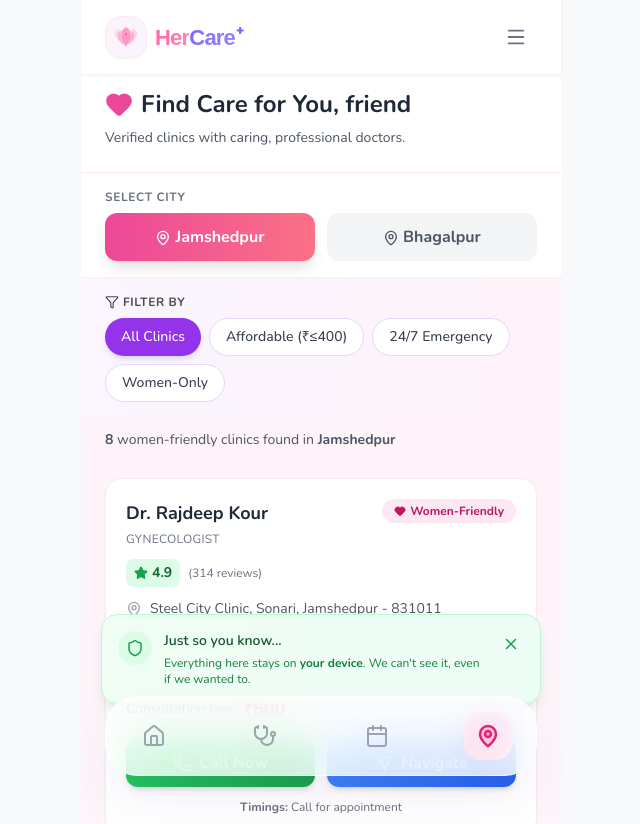
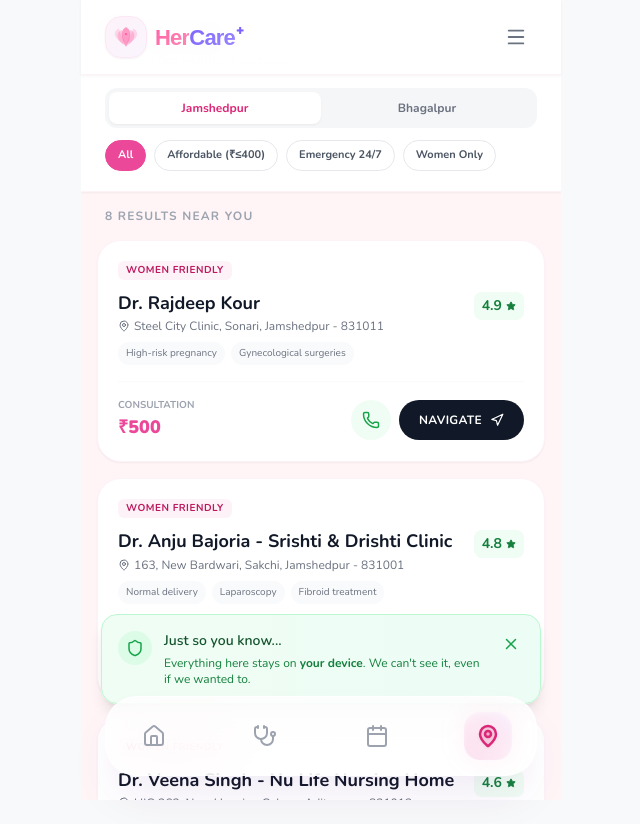
Before and after one commit to Abhiahek123/HerCare-Plus, a Next.js app: page /care in a window 1280 px wide. Shown: the top 824 px of the page, without its empty margins (319-959 px from the left). After the commit the page ends 800 px from the top, so only its background shows below. Built offline with nearby package versions, Linux system fonts and the light colour scheme.

Commit message:
Final Polish: Care Page Scroll/Layout Optimization & Checker Speed Boost

```diff
--- a/src/app/care/page.tsx
+++ b/src/app/care/page.tsx
@@ -41,208 +41,149 @@
   };
 
   return (
-    <div className="min-h-screen bg-gradient-to-b from-pink-50 to-white pt-16 pb-24">
-      {/* Header */}
-      <div className="px-6 py-6 bg-white border-b border-pink-100">
-        <div className="max-w-4xl mx-auto">
-          <h1 className="text-2xl font-bold text-gray-800 mb-2 flex items-center gap-2">
-            <Heart size={28} className="text-pink-500" fill="currentColor" />
-            Find Care for You, {nickname}
+    <div className="flex flex-col h-[100dvh] bg-[#FFF5F7] font-nunito overflow-hidden">
+      {/* 🟢 STICKY HEADER GROUP */}
+      <div className="flex-none z-30 bg-white/95 backdrop-blur-md shadow-sm border-b border-pink-100/50">
+
+        {/* Top Bar */}
+        <div className="px-6 py-5">
+           <h1 className="text-xl font-bold text-gray-800 flex items-center gap-2">
+             <Heart size={24} className="text-pink-500 fill-pink-500" />
+             Find Care
            </h1>
-          <p className="text-sm text-gray-600">
-            {age && age < 18
-              ? "Safe & supportive clinics for young women's health."
-              : age && age > 45
-              ? "Specialized care for every stage of your wellness journey."
-              : "Verified clinics with caring, professional doctors."}
+           <p className="text-xs text-gray-500 mt-1 pl-8">
+             {age && age < 18 ? "Trusted clinics for young women" : "Verified healthcare partners"}
            </p>
         </div>
-      </div>
 
-      {/* City Selector */}
-      <div className="px-6 py-4 bg-white border-b border-gray-100">
-        <div className="max-w-4xl mx-auto">
-          <label className="text-xs font-bold text-gray-500 uppercase tracking-wider mb-2 block">Select City</label>
-          <div className="flex gap-3">
-            <button
-              onClick={() => setSelectedCity("jamshedpur")}
-              className={`flex-1 py-3 rounded-xl font-bold transition-all ${
-                selectedCity === "jamshedpur"
-                  ? "bg-gradient-to-r from-pink-500 to-rose-400 text-white shadow-lg"
-                  : "bg-gray-100 text-gray-600 hover:bg-gray-200"
-              }`}
-            >
-              <MapPin size={16} className="inline mr-1" />
+        {/* Controls Row */}
+        <div className="px-6 pb-4 flex flex-col gap-3">
+          {/* City Toggle */}
+          <div className="flex bg-gray-100/80 p-1 rounded-xl">
+             <button onClick={() => setSelectedCity("jamshedpur")} className={`flex-1 py-2 rounded-lg text-xs font-bold transition-all ${selectedCity === "jamshedpur" ? "bg-white text-pink-600 shadow-sm" : "text-gray-500 hover:text-gray-700"}`}>
                Jamshedpur
              </button>
-            <button
-              onClick={() => setSelectedCity("bhagalpur")}
-              className={`flex-1 py-3 rounded-xl font-bold transition-all ${
-                selectedCity === "bhagalpur"
-                  ? "bg-gradient-to-r from-pink-500 to-rose-400 text-white shadow-lg"
-                  : "bg-gray-100 text-gray-600 hover:bg-gray-200"
-              }`}
-            >
-              <MapPin size={16} className="inline mr-1" />
+             <button onClick={() => setSelectedCity("bhagalpur")} className={`flex-1 py-2 rounded-lg text-xs font-bold transition-all ${selectedCity === "bhagalpur" ? "bg-white text-pink-600 shadow-sm" : "text-gray-500 hover:text-gray-700"}`}>
                Bhagalpur
              </button>
           </div>
-        </div>
-      </div>
 
-      {/* Filters */}
-      <div className="px-6 py-4 bg-gradient-to-r from-purple-50 to-pink-50">
-        <div className="max-w-4xl mx-auto">
-          <label className="text-xs font-bold text-gray- uppercase tracking-wider mb-2 block flex items-center gap-1">
-            <Filter size={14} />
-            Filter By
-          </label>
-          <div className="flex gap-2 flex-wrap">
+          {/* Filter Pills - Horizontal Scroll */}
+          <div className="flex gap-2 overflow-x-auto pb-1 no-scrollbar mask-gradient">
              {[
-              { value: "all", label: "All Clinics" },
+               { value: "all", label: "All" },
                { value: "affordable", label: "Affordable (₹≤400)" },
-              { value: "emergency", label: "24/7 Emergency" },
-              { value: "womenOnly", label: "Women-Only" }
-            ].map(filter => (
+               { value: "emergency", label: "Emergency 24/7" },
+               { value: "womenOnly", label: "Women Only" }
+             ].map(f => (
                <button
-                key={filter.value}
-                onClick={() => setFilterType(filter.value as typeof filterType)}
-                className={`px-4 py-2 rounded-full text-sm font-medium transition-all ${
-                  filterType === filter.value
-                    ? "bg-purple-600 text-white shadow-md"
-                    : "bg-white text-gray-700 border border-purple-200 hover:border-purple-400"
+                 key={f.value}
+                 onClick={() => setFilterType(f.value as any)}
+                 className={`whitespace-nowrap px-3 py-1.5 rounded-full text-[11px] font-bold border transition-colors ${
+                   filterType === f.value
+                   ? "bg-pink-500 border-pink-500 text-white"
+                   : "bg-white border-gray-200 text-gray-600"
                  }`}
                >
-                {filter.label}
+                 {f.label}
                </button>
              ))}
           </div>
         </div>
       </div>
 
-      {/* Results Count */}
-      <div className="px-6 py-3 max-w-4xl mx-auto">
-        <p className="text-sm text-gray-600">
-          <strong>{filteredClinics.length}</strong> women-friendly {filteredClinics.length === 1 ? "clinic" : "clinics"} found in <strong>{selectedCity === "jamshedpur" ? "Jamshedpur" : "Bhagalpur"}</strong>
+      {/* 🟢 SCROLLABLE LIST AREA */}
+      <div className="flex-1 overflow-y-auto px-4 pt-4 pb-32 scroll-smooth">
+
+         <p className="text-xs font-bold text-gray-400 uppercase tracking-widest mb-4 px-2">
+           {filteredClinics.length} Results Near You
          </p>
-      </div>
 
-      {/* Clinic List */}
-      <div className="px-6 py-4 max-w-4xl mx-auto space-y-4">
+         <div className="space-y-4">
            {filteredClinics.map((clinic, index) => (
              <motion.div
                key={clinic.id}
                initial={{ opacity: 0, y: 20 }}
                animate={{ opacity: 1, y: 0 }}
                transition={{ delay: index * 0.05 }}
-            className="bg-white rounded-2xl border border-pink-100 shadow-sm overflow-hidden hover:shadow-md transition-shadow"
+               className="bg-white rounded-[1.5rem] border border-pink-50 shadow-sm p-5 relative overflow-hidden group"
              >
-            <div className="p-5">
-              {/* Header */}
-              <div className="flex items-start justify-between mb-3">
-                <div className="flex-1">
-                  <h3 className="font-bold text-gray-800 text-lg mb-1">{clinic.name}</h3>
-                  <p className="text-xs text-gray-500 uppercase tracking-wide">{clinic.type}</p>
-                </div>
+               {/* Badges */}
+               <div className="flex gap-2 mb-3">
                  {clinic.womenFriendly && (
-                  <div className="bg-pink-100 text-pink-700 px-3 py-1 rounded-full text-xs font-bold flex items-center gap-1">
-                    <Heart size={12} fill="currentColor" />
-                    Women-Friendly
-                  </div>
+                   <span className="bg-pink-50 text-pink-700 px-2 py-0.5 rounded-md text-[10px] font-bold uppercase tracking-wider">
+                     Women Friendly
+                   </span>
+                 )}
+                 {clinic.affordable && (
+                   <span className="bg-blue-50 text-blue-700 px-2 py-0.5 rounded-md text-[10px] font-bold uppercase tracking-wider">
+                     Affordable
+                   </span>
                  )}
                </div>
 
-              {/* Rating */}
-              <div className="flex items-center gap-2 mb-3">
-                <div className="flex items-center bg-green-100 px-2 py-1 rounded-lg">
-                  <Star size={14} className="text-green-600 mr-1" fill="currentColor" />
-                  <span className="text-sm font-bold text-green-800">{clinic.rating}</span>
+               <div className="flex justify-between items-start mb-2">
+                 <div>
+                   <h3 className="font-bold text-lg text-gray-900 leading-tight mb-1">{clinic.name}</h3>
+                   <p className="text-xs text-gray-500 flex items-center gap-1">
+                     <MapPin size={12} />
+                     {clinic.address}
+                   </p>
                  </div>
-                <span className="text-xs text-gray-500">({clinic.reviews} reviews)</span>
-                {clinic.emergency && (
-                  <span className="text-xs bg-red-100 text-red-700 px-2 py-1 rounded-full font-medium">24/7 Emergency</span>
-                )}
-                {clinic.affordable && (
-                  <span className="text-xs bg-blue-100 text-blue-700 px-2 py-1 rounded-full font-medium">Affordable</span>
-                )}
-              </div>
-
-              {/* Address */}
-              <div className="flex items-start gap-2 mb-3">
-                <MapPin size={16} className="text-gray-400 shrink-0 mt-0.5" />
-                <p className="text-sm text-gray-600">{clinic.address}</p>
-              </div>
-
-              {/* Specialties */}
-              <div className="mb-4">
-                <p className="text-xs font-bold text-gray-500 uppercase tracking-wider mb-2">Specialties</p>
-                <div className="flex flex-wrap gap-2">
-                  {clinic.specialties.map((specialty, idx) => (
-                    <span key={idx} className="text-xs bg-purple-50 text-purple-700 px-2 py-1 rounded-full">
-                      {specialty}
-                    </span>
-                  ))}
+                 <div className="bg-green-50 text-green-700 px-2 py-1 rounded-lg font-bold text-sm flex items-center gap-1">
+                   {clinic.rating} <Star size={10} fill="currentColor" />
                  </div>
                </div>
 
-              {/* Fees */}
-              <div className="flex items-center gap-2 mb-4">
-                <p className="text-sm text-gray-600">Consultation Fee:</p>
-                <p className="text-lg font-bold text-pink-600">
-                  {clinic.fees === 0 ? "FREE" : `₹${clinic.fees}`}
-                </p>
+               {/* Tags */}
+               <div className="flex flex-wrap gap-1.5 mb-4">
+                  {clinic.specialties.slice(0, 3).map((s, i) => (
+                    <span key={i} className="text-[10px] text-gray-500 bg-gray-50 px-2 py-1 rounded-full">{s}</span>
+                  ))}
                </div>
 
-              {/* Actions */}
-              <div className="flex gap-3">
+               <div className="flex items-center justify-between border-t border-gray-50 pt-4 mt-2">
+                  <div>
+                    <span className="block text-[10px] text-gray-400 font-bold uppercase">Consultation</span>
+                    <span className="text-lg font-black text-pink-500">
+                      {clinic.fees === 0 ? "FREE" : `₹${clinic.fees}`}
+                    </span>
+                  </div>
+
+                  <div className="flex gap-2">
                     <button
                       onClick={() => handleCall(clinic.phone)}
-                  className="flex-1 bg-gradient-to-r from-green-500 to-green-600 text-white py-3 rounded-xl font-bold flex items-center justify-center gap-2 hover:from-green-600 hover:to-green-700 transition-all shadow-md"
+                      className="w-10 h-10 rounded-full bg-green-50 text-green-600 flex items-center justify-center hover:bg-green-100 transition-colors"
                     >
                       <Phone size={18} />
-                  Call Now
                     </button>
                     <button
                       onClick={() => handleNavigate(clinic.location.lat, clinic.location.lng, clinic.name)}
-                  className="flex-1 bg-gradient-to-r from-blue-500 to-blue-600 text-white py-3 rounded-xl font-bold flex items-center justify-center gap-2 hover:from-blue-600 hover:to-blue-700 transition-all shadow-md"
+                      className="h-10 px-5 rounded-full bg-gray-900 text-white text-xs font-bold uppercase tracking-wide flex items-center gap-2 hover:bg-black transition-colors"
                     >
-                  <Navigation size={18} />
                       Navigate
+                      <Navigation size={14} />
                     </button>
                   </div>
-
-              {/* Timings */}
-              {clinic.timings && (
-                <p className="text-xs text-gray-500 mt-3 text-center">
-                  <strong>Timings:</strong> {clinic.timings}
-                </p>
-              )}
                </div>
              </motion.div>
            ))}
-      </div>
 
-      {/* No Results */}
            {filteredClinics.length === 0 && (
-        <div className="text-center py-12">
-          <p className="text-gray-500 mb-2">No clinics match your filters</p>
-          <button
-            onClick={() => setFilterType("all")}
-            className="text-purple-600 font-medium underline"
-          >
-            Clear filters
-          </button>
+              <div className="text-center py-20 opacity-50">
+                 <p>No clinics found.</p>
+                 <button onClick={() => setFilterType("all")} className="text-pink-500 underline text-sm">Clear filters</button>
               </div>
            )}
 
-      {/* Emergency Banner */}
-      <div className="px-6 py-4 max-w-4xl mx-auto mt-6">
-        <div className="bg-gradient-to-r from-red-50 to-orange-50 p-5 rounded-2xl border border-red-100">
-          <h3 className="font-bold text-red-800 mb-2">Medical Emergency?</h3>
-          <p className="text-sm text-red-700 mb-3">If you need immediate help, call:</p>
-          <a href="tel:108" className="inline-block bg-red-600 text-white px-6 py-3 rounded-full font-bold hover:bg-red-700 transition-all">
-            Call 108 - Free Ambulance
+           {/* Emergency Card */}
+           <div className="bg-red-50 rounded-2xl p-5 border border-red-100 mt-8 mb-4">
+              <h4 className="font-bold text-red-800 text-sm mb-1">Emergency Warning</h4>
+              <p className="text-xs text-red-600 mb-3">If you have severe pain or bleeding, do not wait.</p>
+              <a href="tel:108" className="block w-full text-center bg-red-600 text-white font-bold text-sm py-3 rounded-xl shadow-lg shadow-red-200">
+                 Call 108 Ambulance
               </a>
+           </div>
          </div>
       </div>
 
```
Lines whose indentation alone changed are shown as unchanged.
